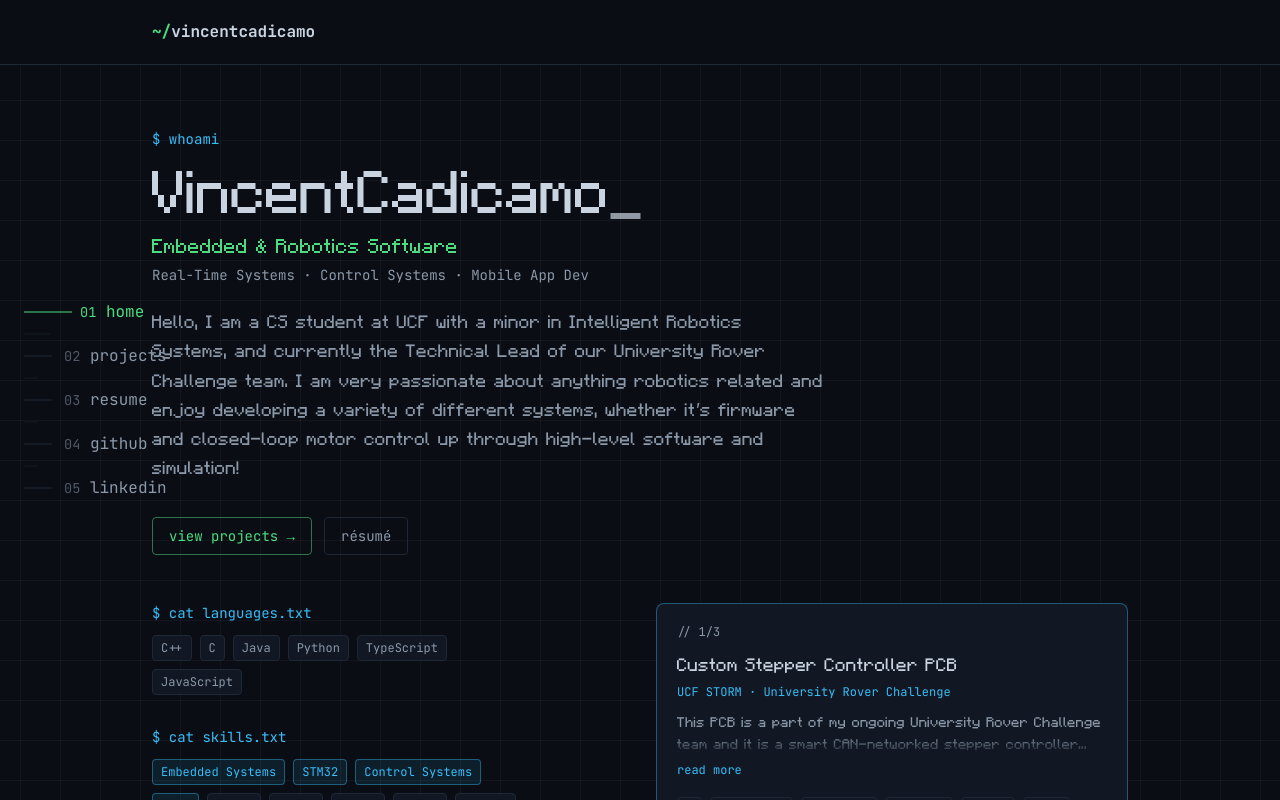
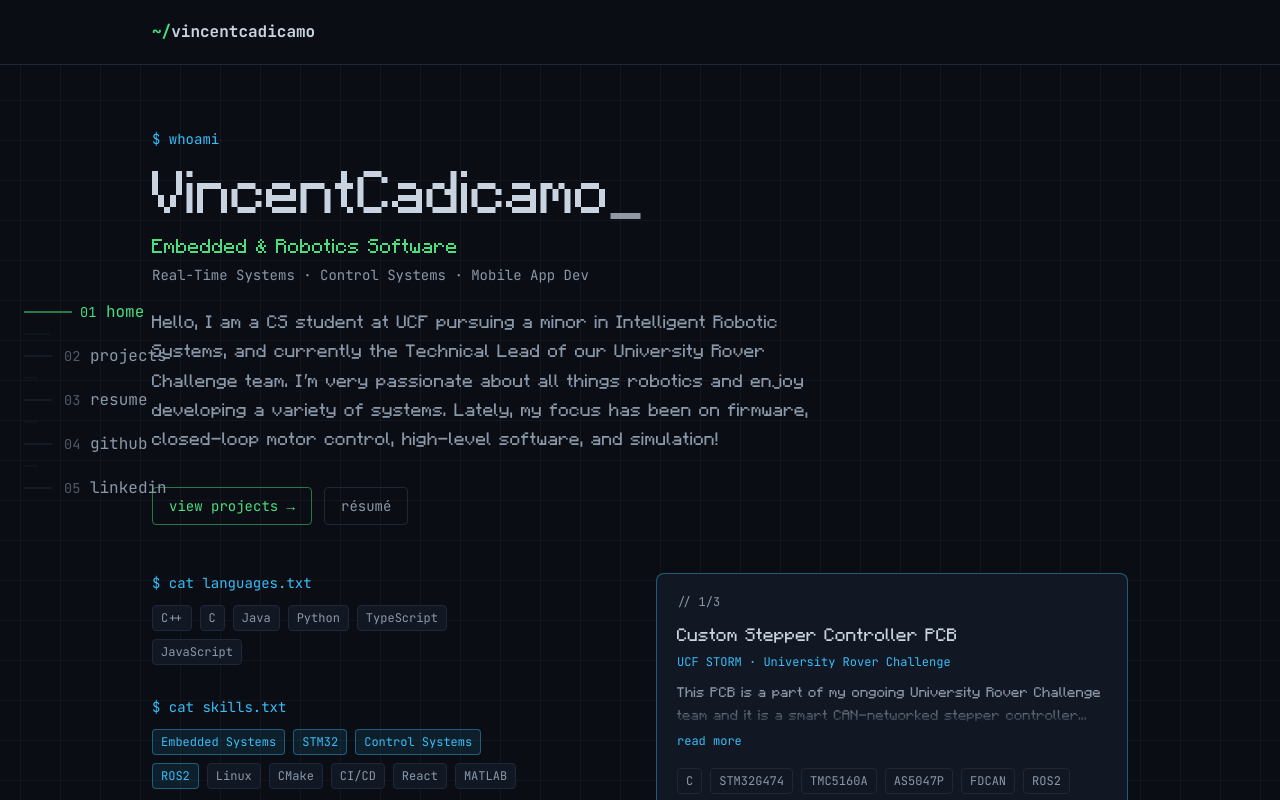
Before and after one commit to VincentCadicamo/Portfolio, a React (Vite) app: page / in a window 1280 px wide. Shown: the top 800 px of the page. Built offline with nearby package versions, Linux system fonts and the light colour scheme.

Commit message:
Add my resume

```diff
--- a/src/data/profile.ts
+++ b/src/data/profile.ts
@@ -4,7 +4,7 @@ export const profile = {
   tagline: 'Real-Time Systems · Control Systems · Mobile App Dev',
   status: '',
   blurb:
-    "Hello, I am a CS student at UCF with a minor in Intelligent Robotics Systems, and currently the Technical Lead of our University Rover Challenge team. I am very passionate about anything robotics related and enjoy developing a variety of different systems, whether it’s firmware and closed-loop motor control up through high-level software and simulation!",
+    "Hello, I am a CS student at UCF pursuing a minor in Intelligent Robotic Systems, and currently the Technical Lead of our University Rover Challenge team. I’m very passionate about all things robotics and enjoy developing a variety of systems. Lately, my focus has been on firmware, closed-loop motor control, high-level software, and simulation!",
   links: {
     github: 'https://github.com/VincentCadicamo',
     linkedin: 'https://linkedin.com/in/vincent-cadicamo',
```
Also changed, not shown: 1 other file (tests, documents, lock files or other folders).
